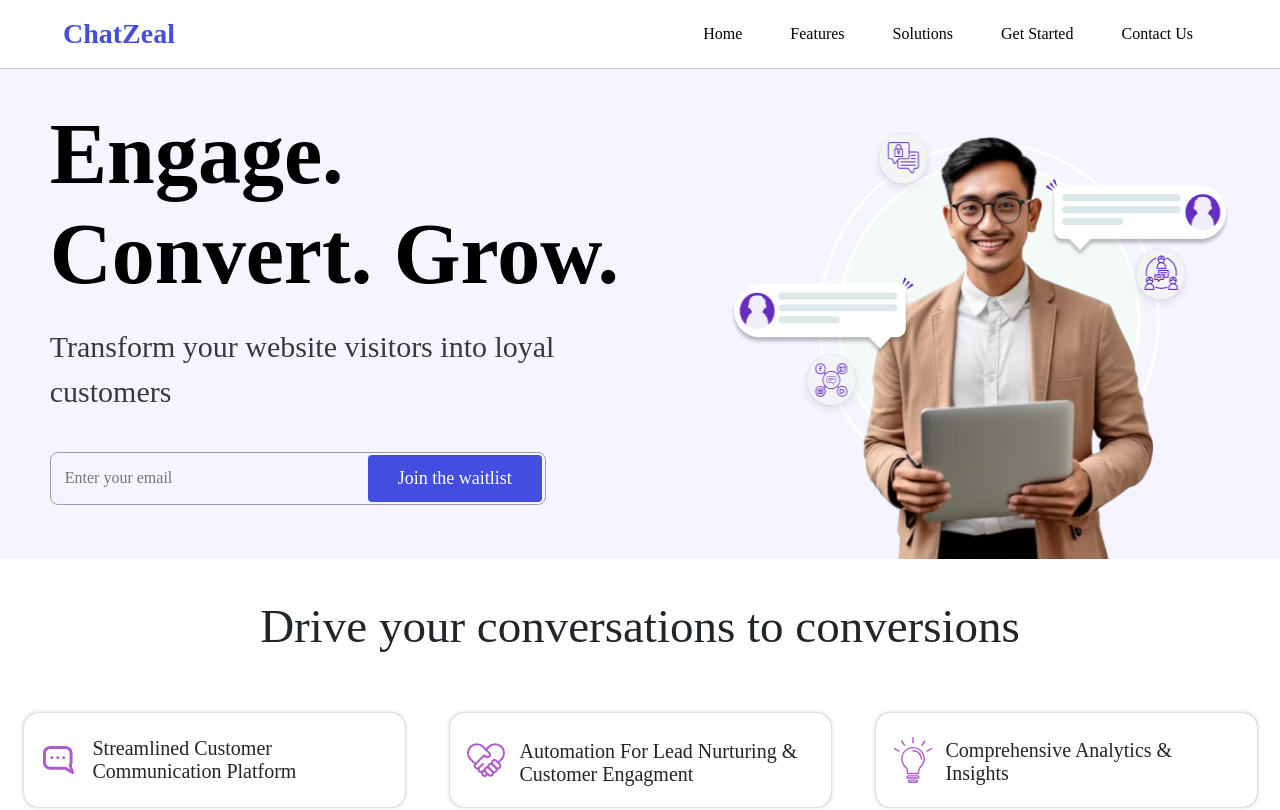
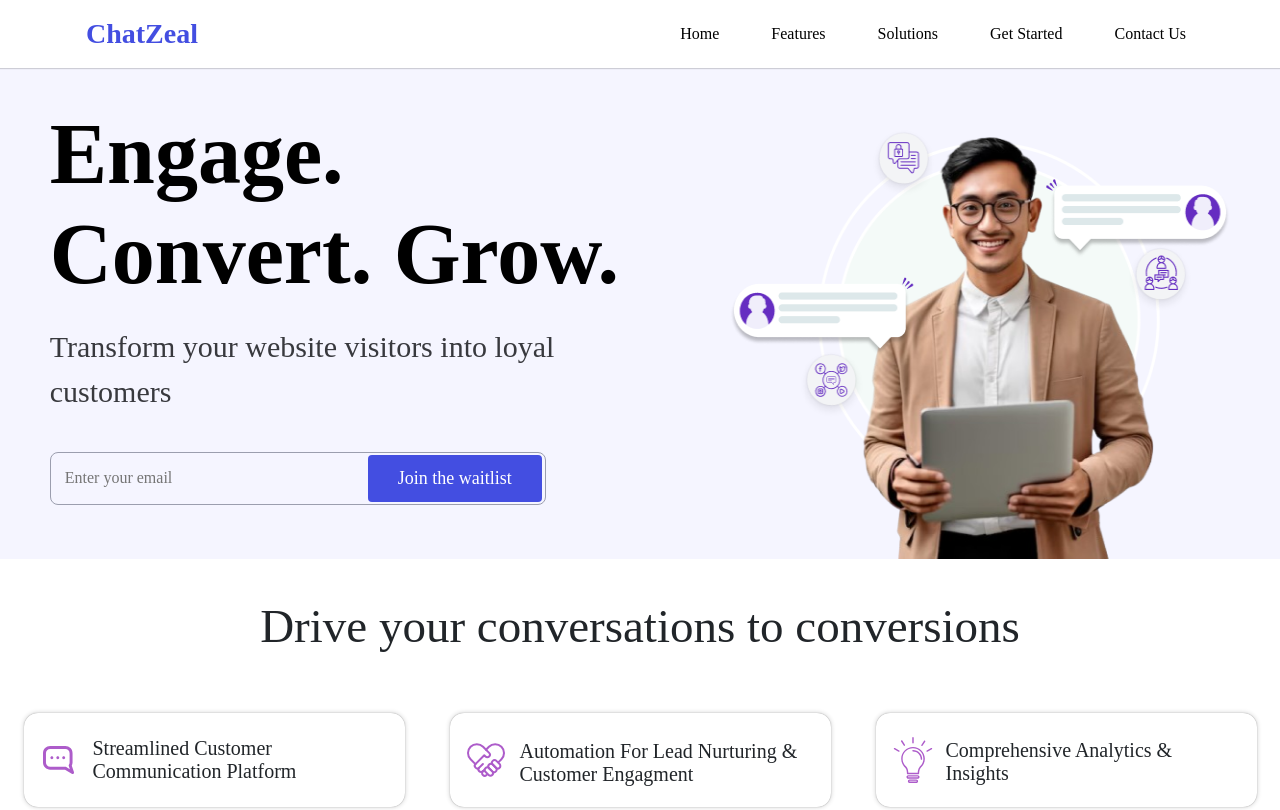
Before and after one commit to chakraa-tech-labs/chatzeal-website, a plain HTML site: page index.html in a window 1280 px wide. Shown: the top 810 px of the page. Drawn offline with nearby package versions, Linux system fonts and the light colour scheme; a web font is replaced by a local one.

Commit message:
chnage navbar size.

```diff
--- a/css/style.css
+++ b/css/style.css
@@ -54,6 +54,10 @@ header {
   font-size: 16px;
   font-family: "puvi-Regular";
   color: #000000 !important;
+}
+
+.navbar-nav li {
+  margin-left: 36px;
 }
 
 .section1 {
--- a/index.html
+++ b/index.html
@@ -18,7 +18,7 @@
   </head>
   <body>
     <header class="container-fluid">
-      <nav class="navbar px-5 navbar-light navbar-expand-lg">
+      <nav class="container navbar navbar-light navbar-expand-lg">
         <a href="" class="navbar-brand">ChatZeal</a>
 
         <button
@@ -32,23 +32,23 @@
 
         <div class="collapse navbar-collapse" id="mynavbar">
           <ul class="navbar-nav ml-auto nav_list">
-            <li class="nav-item px-3">
+            <li class="nav-item">
               <a href="#home" class="nav-link">Home</a>
             </li>
 
-            <li class="nav-item px-3">
+            <li class="nav-item">
               <a href="#features" class="nav-link">Features</a>
             </li>
 
-            <li class="nav-item px-3">
+            <li class="nav-item">
               <a href="" class="nav-link">Solutions</a>
             </li>
 
-            <li class="nav-item px-3">
+            <li class="nav-item">
               <a href="" class="nav-link">Get Started</a>
             </li>
 
-            <li class="nav-item px-3">
+            <li class="nav-item">
               <a href="" class="nav-link">Contact Us</a>
             </li>
           </ul>
```
